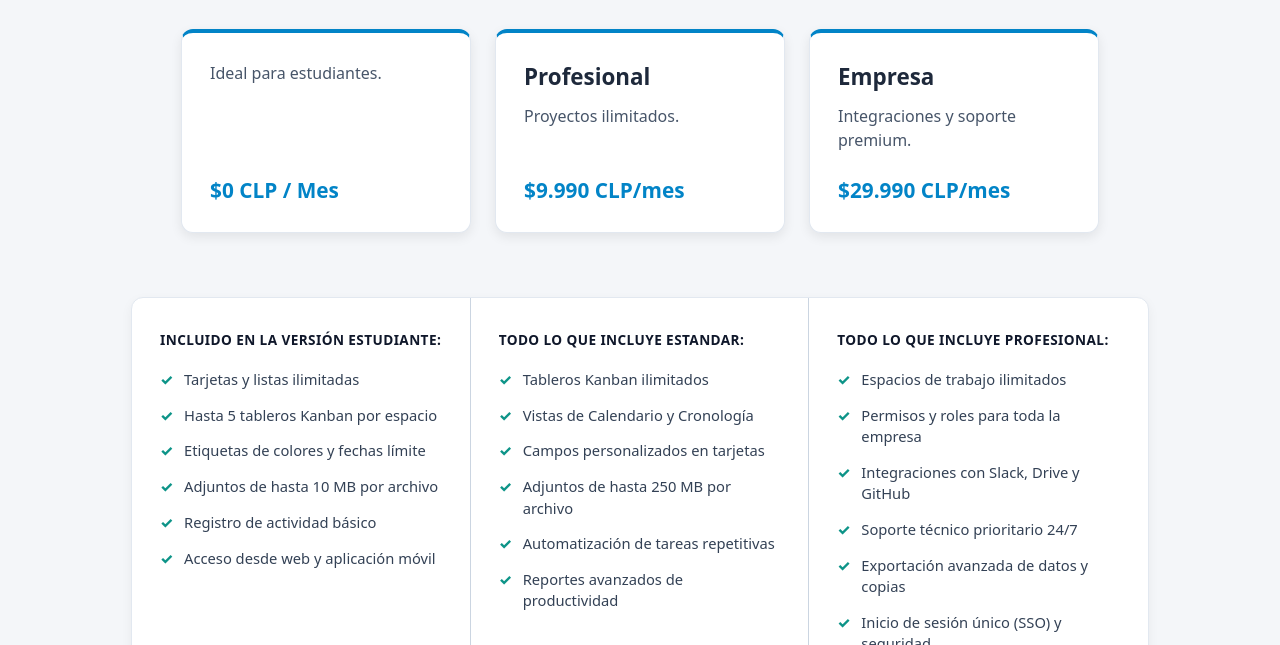
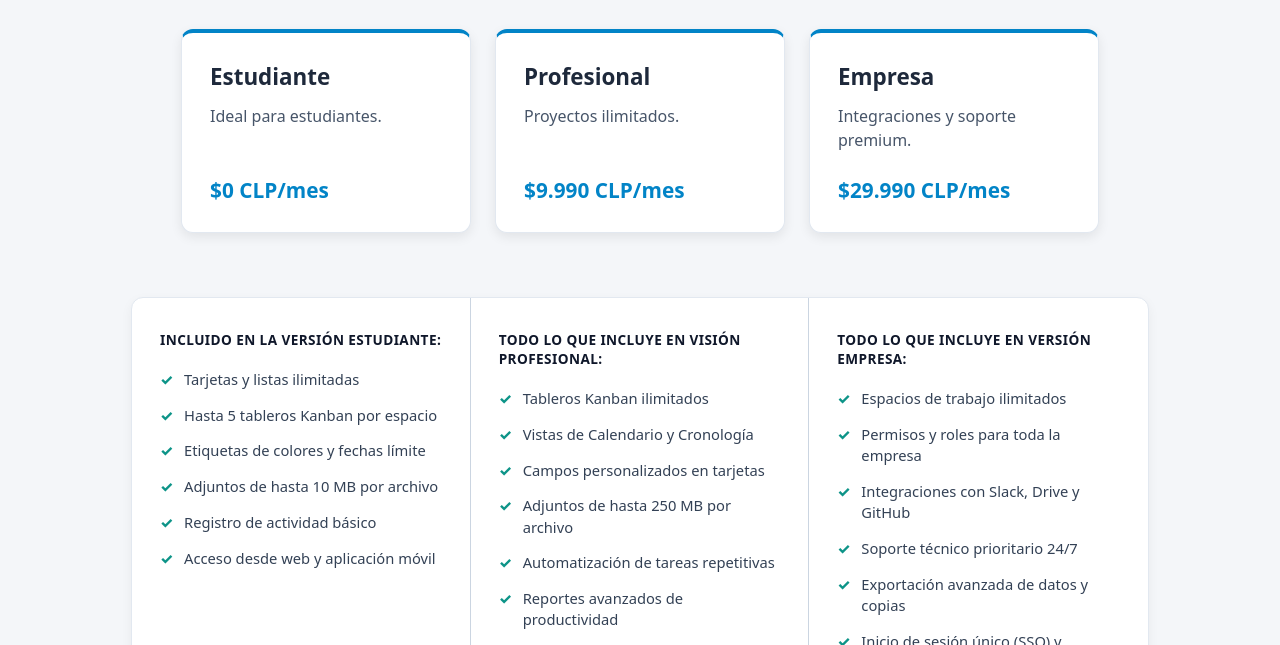
Before and after one commit to nora1392/NovaApps, an Astro site in the folder novaapps/: page /servicios in a window 1280 px wide. Shown: the part 155-800 px from the top of the page. Built offline with nearby package versions, Linux system fonts and the light colour scheme; Astro itself is replaced by a stand-in of ours.

Commit message:
Update service plan titles and descriptions

```diff
--- a/novaapps/src/pages/servicios.astro
+++ b/novaapps/src/pages/servicios.astro
@@ -8,8 +8,9 @@ import Layout from "../layouts/Layout.astro";
 
     <div class="planes">
       <div class="plan">
+        <h2>Estudiante</h2>
         <p>Ideal para estudiantes.</p>
-        <h3>$0 CLP / Mes</h3>
+        <h3>$0 CLP/mes</h3>
       </div>
 
       <div class="plan">
@@ -39,7 +40,7 @@ import Layout from "../layouts/Layout.astro";
       </div>
 
       <div class="columna-detalle">
-        <h4>TODO LO QUE INCLUYE ESTANDAR:</h4>
+        <h4>TODO LO QUE INCLUYE EN VISIÓN PROFESIONAL:</h4>
         <ul>
           <li>Tableros Kanban ilimitados</li>
           <li>Vistas de Calendario y Cronología</li>
@@ -51,7 +52,7 @@ import Layout from "../layouts/Layout.astro";
       </div>
 
       <div class="columna-detalle">
-        <h4>TODO LO QUE INCLUYE PROFESIONAL:</h4>
+        <h4>TODO LO QUE INCLUYE EN VERSIÓN EMPRESA:</h4>
         <ul>
           <li>Espacios de trabajo ilimitados</li>
           <li>Permisos y roles para toda la empresa</li>
```
